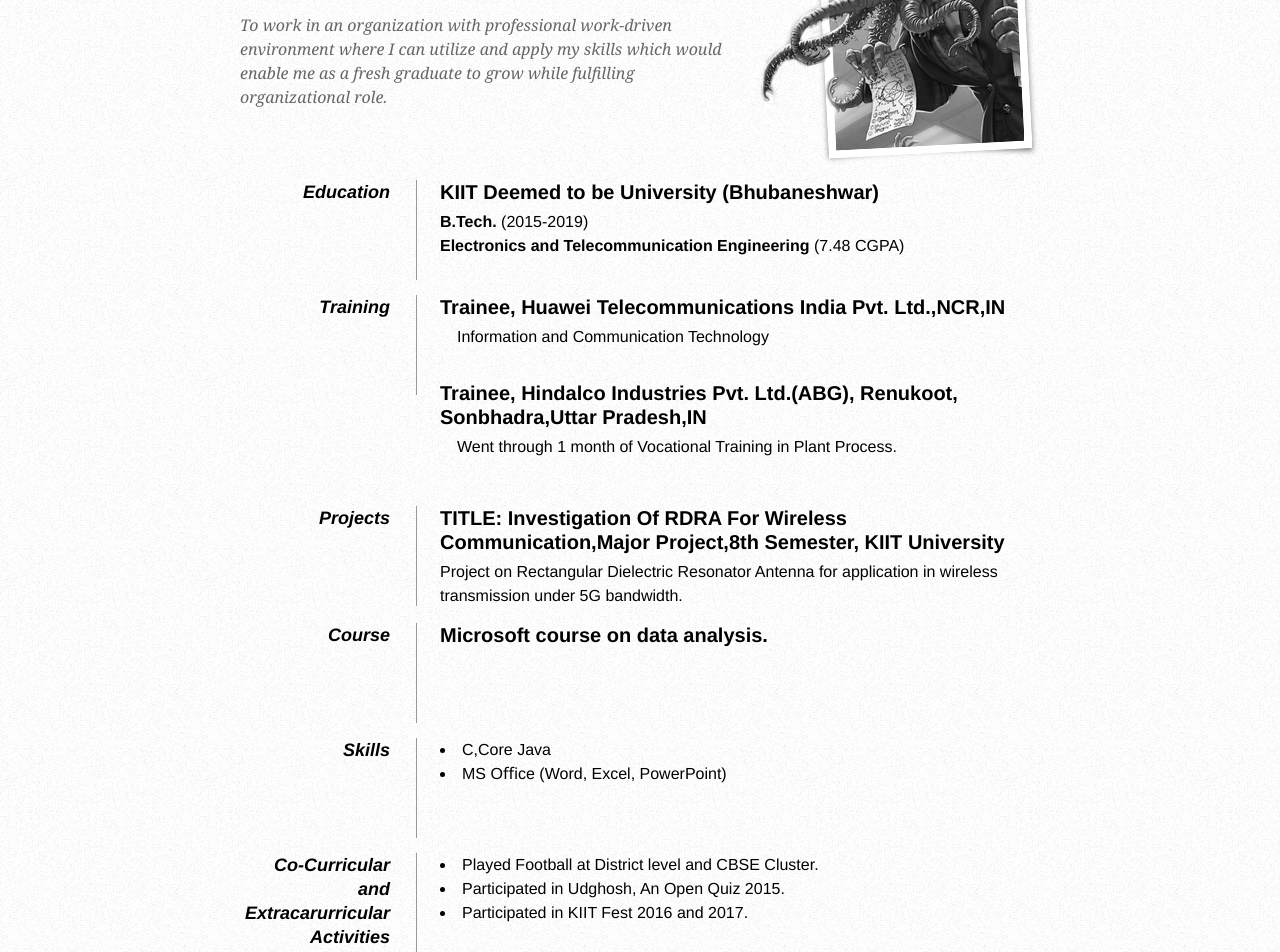
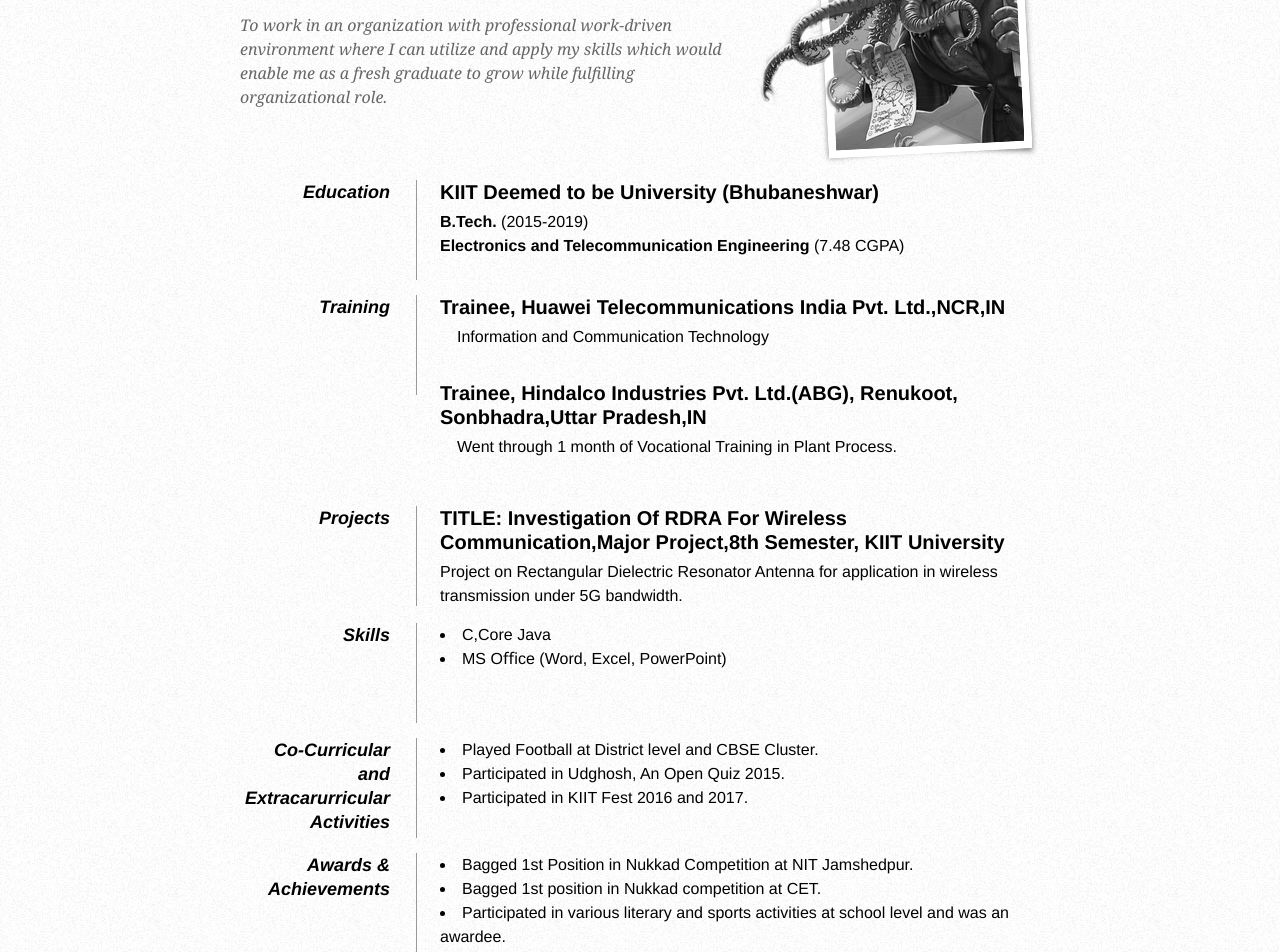
Before and after one commit to cipherashish/Resume, a plain HTML site: page index.html in a window 1280 px wide. Shown: the part 148-1100 px from the top of the page. Drawn offline with Linux system fonts and the light colour scheme.

Commit message:
Add files via upload

```diff
--- a/index.html
+++ b/index.html
@@ -94,12 +94,6 @@
 
             <dd class="clear"></dd>
 
-            <dt>Course</dt>
-            <dd>
-                <h2>Microsoft course on data analysis.</h2>
-            </dd>
-            <dd class="clear"></dd>
-
             <dt>Skills</dt>
             <dd>
                 <li>C,Core Java</li>
```
